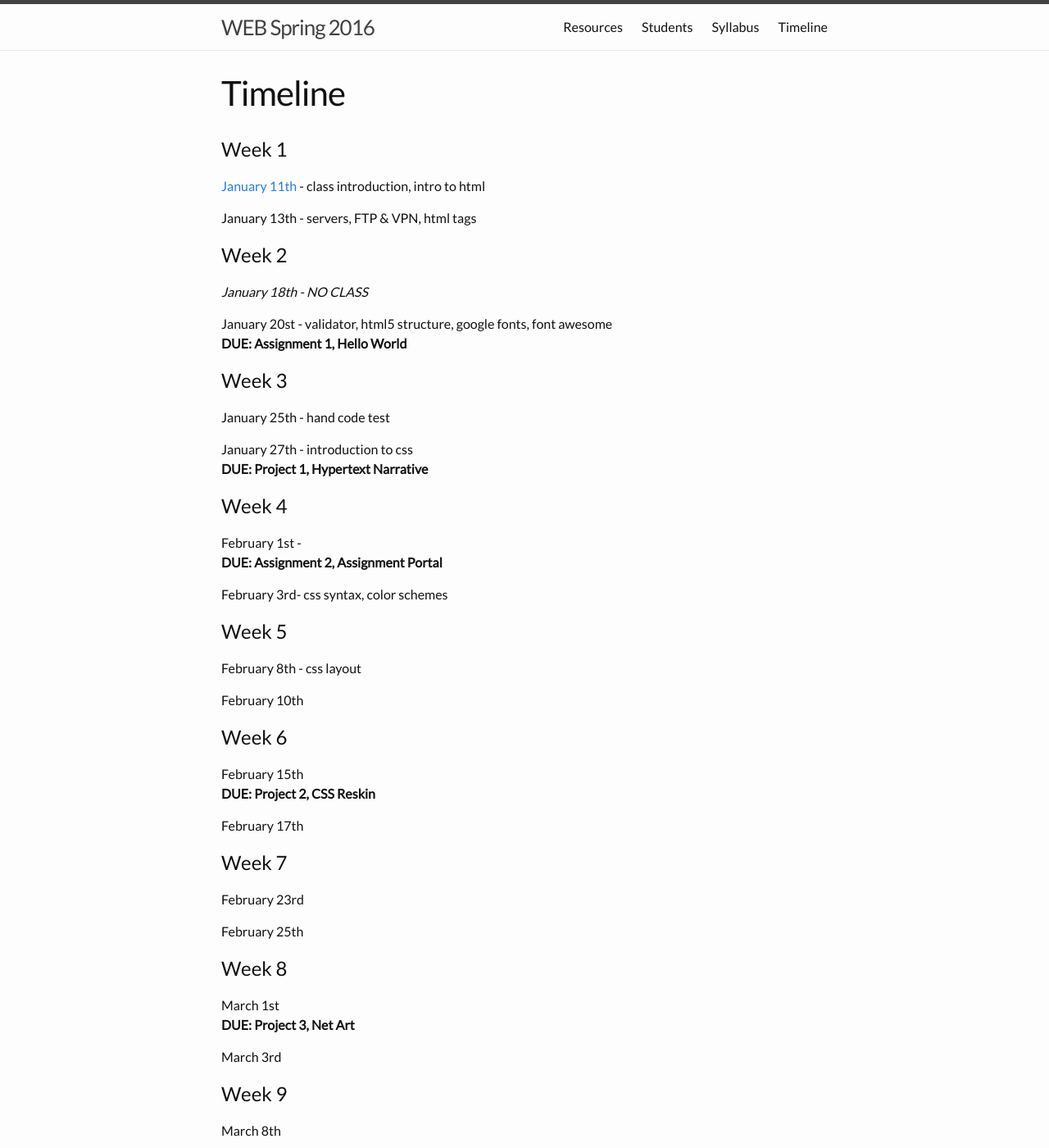
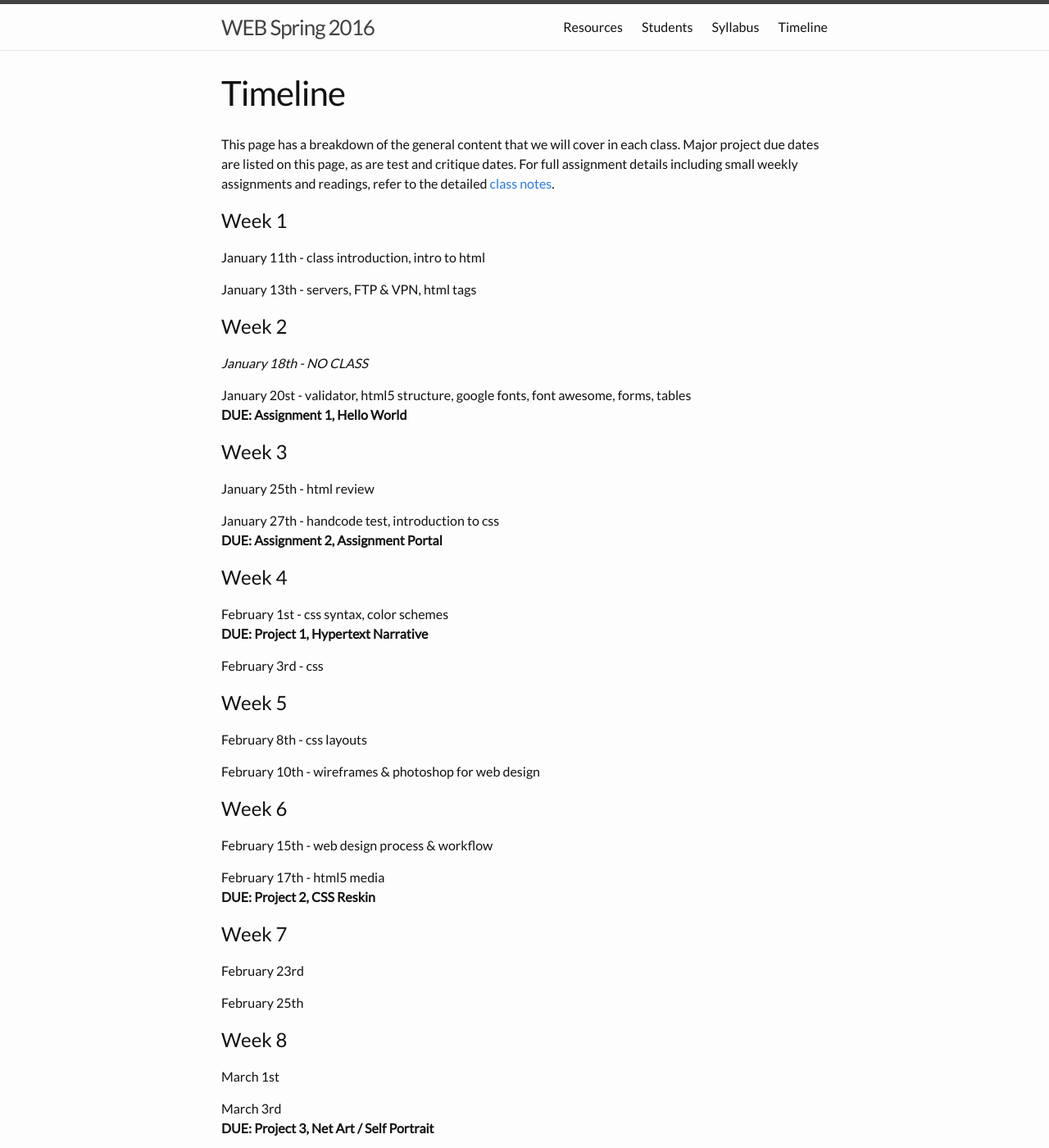
Before and after one commit to coloringchaos/web-spring-16, a Jekyll site: the page built from timeline.md, in a window 1280 px wide and 1400 px high. Shown: the whole window at 82% size. Built offline with Jekyll 4.4.1, drawn with Linux system fonts in a browser that asks for light colours; some of the changed text lies outside the part shown.

Commit message:
updating timeline and class 3 notes

```diff
--- a/timeline.md
+++ b/timeline.md
@@ -4,52 +4,54 @@ title: Timeline
 permalink: /timeline/
 ---
 
+This page has a breakdown of the general content that we will cover in each class. Major project due dates are listed on this page, as are test and critique dates. For full assignment details including small weekly assignments and readings, refer to the detailed [class notes]({ link_to ../index.html }).
+
 #Week 1
-[January 11th]({% post_url /2016-01-11-class-01 %}) - class introduction, intro to html
+<!-- [January 11th]({% post_url 2016-01-11-class-01 %}) - class introduction, intro to html -->
+January 11th - class introduction, intro to html
 
 January 13th - servers, FTP & VPN, html tags
 
 #Week 2
 *January 18th - NO CLASS*
 
-January 20st - validator, html5 structure, google fonts, font awesome
+January 20st - validator, html5 structure, google fonts, font awesome, forms, tables
 <br> **DUE: Assignment 1, Hello World**
 
 #Week 3
-January 25th - hand code test
+January 25th - html review
 
-January 27th - introduction to css
+January 27th - handcode test, introduction to css
+<br> **DUE: Assignment 2, Assignment Portal**
+
+#Week 4
+February 1st - css syntax, color schemes
 <br>**DUE: Project 1, Hypertext Narrative**
 
-#Week 4
-February 1st -
-<br> **DUE: Assignment 2, Assignment Portal**
 
-February 3rd- css syntax, color schemes
+February 3rd - css
 
 #Week 5
-February 8th - css layout
+February 8th - css layouts
 
-February 10th
+February 10th - wireframes & photoshop for web design
 
 #Week 6
-February 15th
+February 15th - web design process & workflow
+
+February 17th - html5 media
 <br> **DUE: Project 2, CSS Reskin**
-
-February 17th
-<!-- Video: Photoshop CC for Web Design -->
 
 #Week 7
 February 23rd
 
 February 25th
-<!-- Project: Design Garden -->
 
 #Week 8
 March 1st
-<br> **DUE: Project 3, Net Art**
 
 March 3rd
+<br> **DUE: Project 3, Net Art / Self Portrait**
 
 #Week 9
 March 8th
@@ -76,6 +78,7 @@ March 31st
 
 #Week 13
 April 5th
+<br> **DUE: Project 4**
 
 April 7th
 
@@ -83,6 +86,7 @@ April 7th
 April 12th
 
 April 14th
+<br> **DUE: Project 5**
 
 #Week 15
 April 19th
@@ -91,6 +95,7 @@ April 21st
 
 #Week 16
 April 26th
+<br>**DUE: Project 6**
 
 April 28th
 <br>**IN CLASS ASSESSMENT: Web Practicum**
```
Also changed, not shown: _posts/2016-01-20-class-03.md (+2 -1 lines).
